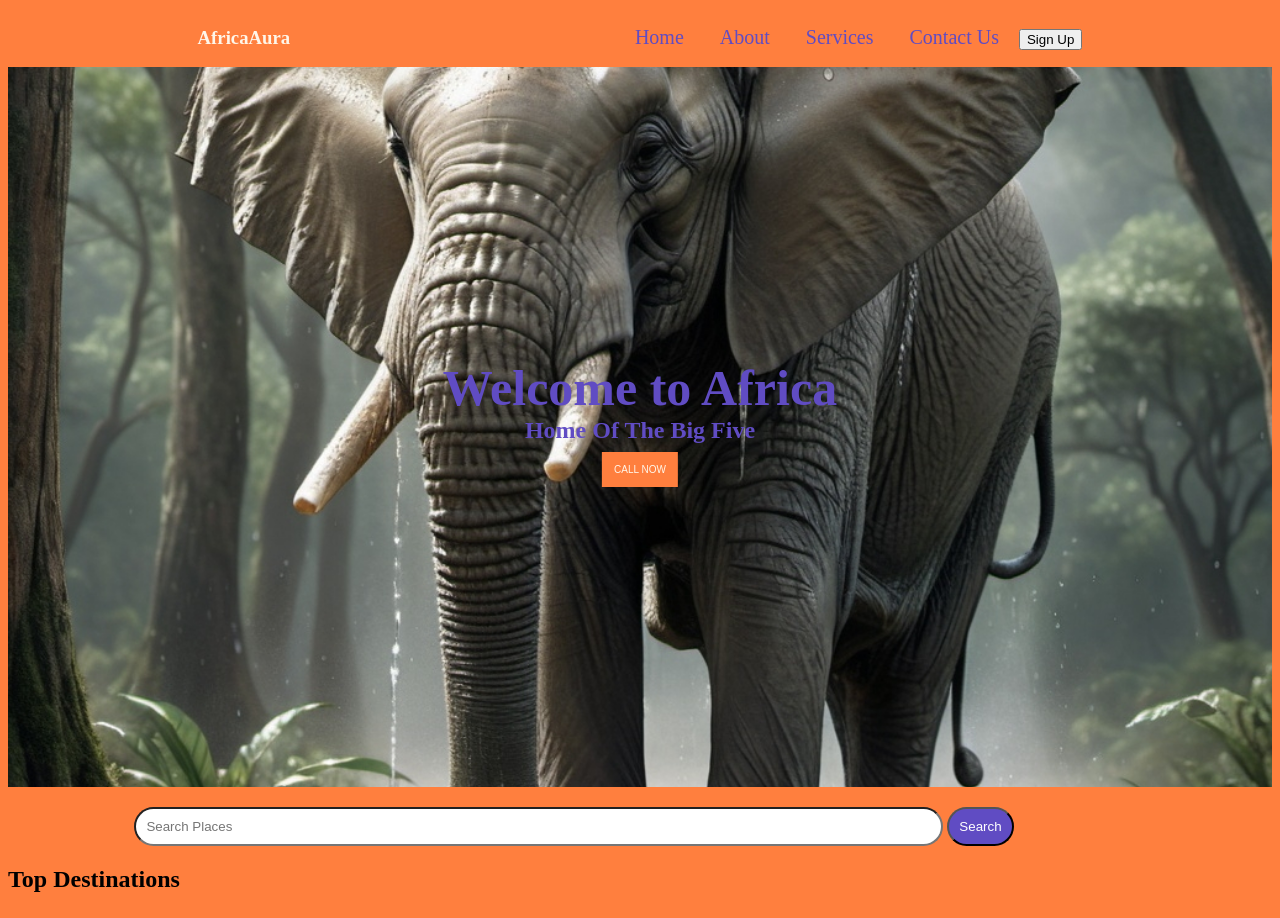
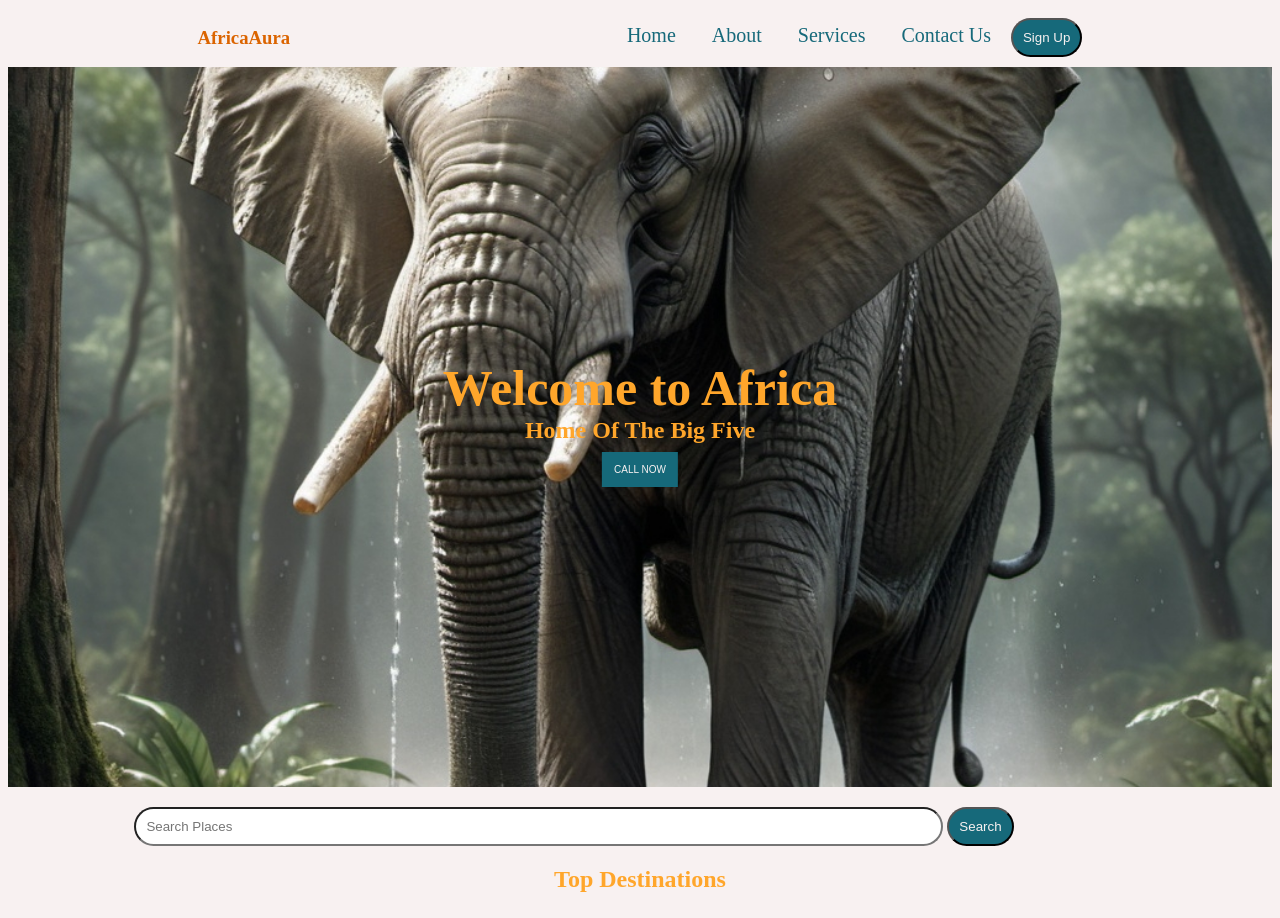
Before and after one commit to ErastusNjaramba/AfricaAura.github.io, a plain HTML site: page index.html in a window 1280 px wide. Shown: the top 918 px of the page. Drawn offline with Linux system fonts and the light colour scheme.

Commit message:
changed the colors to the websit

```diff
--- a/about.css
+++ b/about.css
@@ -1,5 +1,5 @@
 body{
-    background-color: #FF7F3E;
+    background-color: #F8F1F1;
 }
 
 .navigation{
@@ -13,15 +13,27 @@ body{
 }
 
 .logo{
-    color: #FFF6E9;
+    color: #DB6400;
 }
 
 .navlinks > a{
-    color: #604CC3;
+    color: #16697A;
     text-decoration: none;
     margin: 16px;
     font-size: 20px;
 }
+
+.navlinks > button {
+    padding: 10px;
+    border-radius: 9999px;
+    background-color: #16697A;
+    color: #F8F1F1;
+}
+
+.navlinks > button:hover{
+    background-color: #FFA62B;
+}
+
 .hero{
     width: 100%;
     height: 40vh;
@@ -30,7 +42,6 @@ body{
 }
 .hero img{
     width: 100%;
-    /* height: 100%; */
     object-fit: cover;
     display: block;
 }
@@ -41,7 +52,7 @@ body{
     left: 70%;
     transform: translate(-50%, -50%);
     text-align: center;
-    color: #604CC3;
+    color: #FFA62B;
 }
 
 .hero-content h1 {
--- a/style.css
+++ b/style.css
@@ -1,5 +1,5 @@
 body{
-    background-color: #FF7F3E;
+    background-color: #F8F1F1;
 }
 
 .navigation{
@@ -13,14 +13,25 @@ body{
 }
 
 .logo{
-    color: #FFF6E9;
+    color: #DB6400;
 }
 
 .navlinks > a{
-    color: #604CC3;
+    color: #16697A;
     text-decoration: none;
     margin: 16px;
     font-size: 20px;
+}
+
+.navlinks > button {
+    padding: 10px;
+    border-radius: 9999px;
+    background-color: #16697A;
+    color: #F8F1F1;
+}
+
+.navlinks > button:hover{
+    background-color: #FFA62B;
 }
 
 
@@ -43,7 +54,7 @@ body{
     left: 50%;
     transform: translate(-50%, -50%);
     text-align: center;
-    color: #604CC3;
+    color: #FFA62B;
 }
 
 .hero-content h1 {
@@ -61,12 +72,12 @@ body{
     padding: 12px;
     font-size: 10px;
     border: none;
-    color: #FFF6E9;
-    background-color: #FF7F3E;
+    background-color: #16697A;
+    color: #F8F1F1;
 }
 
 .hero-content button:hover{
-    background-color: #604CC3;
+    background-color: #FFA62B;
 }
 .search{
     width: 80%;
@@ -83,8 +94,26 @@ body{
 .search > button {
     padding: 10px;
     border-radius: 9999px;
-    background-color: #604CC3;
-    color: white
+    background-color: #16697A;
+    color: #F8F1F1;
+}
+
+.search > button:hover {
+    background-color: #FFA62B;
+}
+
+.destination > div{
+    position: absolute;
+    top: 158%;
+    left: 50%;
+    transform: translate(-50%, -50%);
+    width: 90%;
+    display: flex;
+    justify-content: space-evenly;
+}
+.destination > h1 {
+    text-align: center;
+    color: #FFA62B;
 }
 
 .row {
```
Also changed, not shown: index.html (+10 -0 lines).
